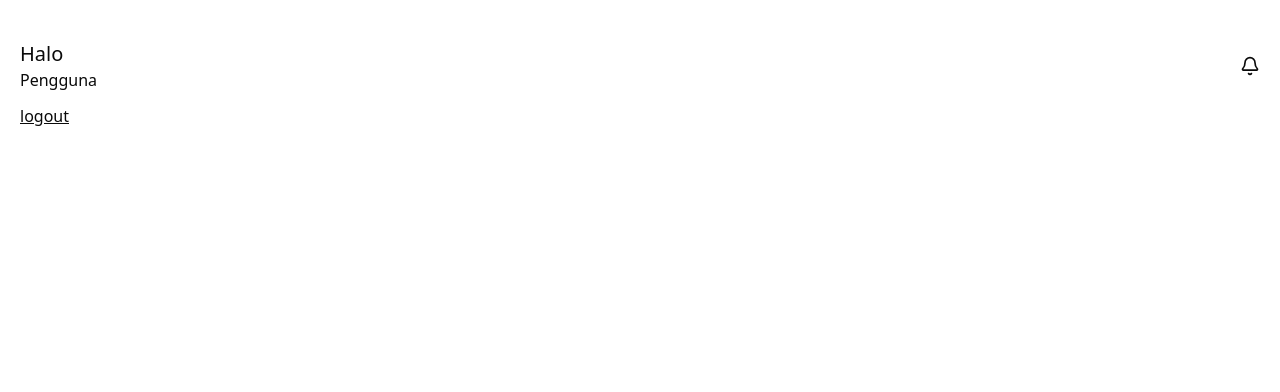
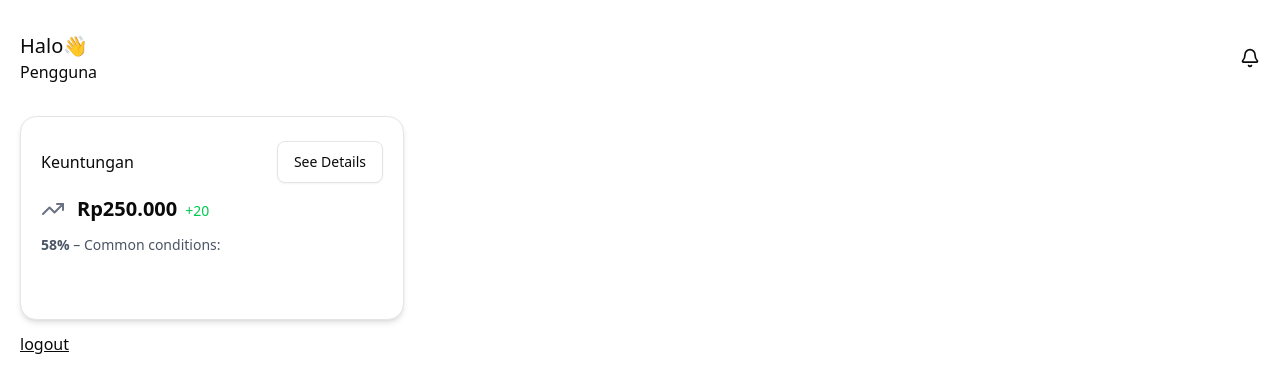
Before and after one commit to contactmadun/orbit-ui, a Vue app: page / in a window 1280 px wide. Shown: the top 392 px of the page. Built offline with nearby package versions, Linux system fonts and the light colour scheme; sample sign-in values are in the browser's storage.

Commit message:
try ui home

```diff
--- a/src/axios.js
+++ b/src/axios.js
@@ -1,8 +1,8 @@
 import axios from 'axios'
 
 const api= axios.create({
-    // baseURL: 'http://localhost:3000/'
-    baseURL: 'https://api2.personal-assistant.biz.id/'
+    baseURL: 'http://localhost:3000/'
+    // baseURL: 'https://api2.personal-assistant.biz.id/'
 })
 
 // Interceptor: semua request otomatis pakai token
--- a/src/components/HomePage.vue
+++ b/src/components/HomePage.vue
@@ -1,8 +1,9 @@
 <script setup>
 // import Label from './ui/label/Label.vue'
 // import Input from './ui/input/Input.vue'
-// import Button from './ui/button/Button.vue'
-import { Bell } from 'lucide-vue-next'
+import { Card, CardContent } from './ui/card'
+import Button from './ui/button/Button.vue'
+import { Bell, User, TrendingUp } from 'lucide-vue-next'
 import { useRouter } from 'vue-router'
 import { ref } from 'vue'
 import { useUserStore } from '@/stores'
@@ -26,18 +27,47 @@ const handleLogout = async () => {
   }
 }
 
+const props = defineProps({
+  title: { type: String, required: true},
+  value: { type: Number, required: true},
+  growth: { type: Number, default: 0},
+  percentage: { type: Number, required: true},
+  conditions: { type: String, required: true}
+})
 </script>
 
 <template>
-    <div class="flex flex-col gap-3 items-start lg:justify-center mb-10 pt-10 px-5">
+    <div class="flex flex-col gap-3 items-start lg:justify-center mb-10 pt-8 px-5">
       <div class="flex justify-between items-center w-full">
       <div class="flex flex-col">
-        <h1 class="text-xl font-medium">Halo</h1>
+        <h1 class="text-xl font-medium">Halo👋</h1>
         <h6>{{ userStore.user?.name || "Pengguna" }}</h6>
       </div>
       <Bell class="w-5 h-5 cursor-pointer" />
-    </div>
-        <button @click="handleLogout" class="underline" :disabled="loading">{{ loading ? "Proses logout..." : "logout" }}</button>
+      </div>
+      <Card class="w-full max-w-sm shadow-md mt-5 rounded-2xl">
+        <CardContent class="px-5 pb-10 flex flex-col gap-3">
+          <!-- Header -->
+          <div class="flex justify-between items-center">
+            <h2 class="text-base font-medium">Keuntungan</h2>
+            <Button variant="outline" size="sm" class="px-4 py-5">See Details</Button>
+          </div>
 
+          <!-- Value -->
+          <div class="flex items-center gap-3">
+            <TrendingUp class="w-6 h-6 text-gray-500" />
+            <div class="flex items-baseline gap-2">
+              <span class="text-xl font-bold">Rp250.000</span>
+              <span class="text-green-500 font-medium text-sm">+20</span>
+            </div>
+          </div>
+
+          <!-- Info -->
+          <p class="text-sm text-gray-600">
+            <span class="font-bold">58%</span> – Common conditions: {{ conditions }}
+          </p>
+        </CardContent>
+      </Card>
+      <button @click="handleLogout" class="underline" :disabled="loading">{{ loading ? "Proses logout..." : "logout" }}</button>
     </div>
 </template>
--- /dev/null
+++ b/src/components/ui/card/Card.vue
@@ -0,0 +1,21 @@
+<script setup>
+import { cn } from "@/lib/utils";
+
+const props = defineProps({
+  class: { type: null, required: false },
+});
+</script>
+
+<template>
+  <div
+    data-slot="card"
+    :class="
+      cn(
+        'bg-card text-card-foreground flex flex-col gap-6 rounded-xl border py-6 shadow-sm',
+        props.class,
+      )
+    "
+  >
+    <slot />
+  </div>
+</template>
--- /dev/null
+++ b/src/components/ui/card/CardAction.vue
@@ -0,0 +1,21 @@
+<script setup>
+import { cn } from "@/lib/utils";
+
+const props = defineProps({
+  class: { type: null, required: false },
+});
+</script>
+
+<template>
+  <div
+    data-slot="card-action"
+    :class="
+      cn(
+        'col-start-2 row-span-2 row-start-1 self-start justify-self-end',
+        props.class,
+      )
+    "
+  >
+    <slot />
+  </div>
+</template>
--- /dev/null
+++ b/src/components/ui/card/CardContent.vue
@@ -0,0 +1,13 @@
+<script setup>
+import { cn } from "@/lib/utils";
+
+const props = defineProps({
+  class: { type: null, required: false },
+});
+</script>
+
+<template>
+  <div data-slot="card-content" :class="cn('px-6', props.class)">
+    <slot />
+  </div>
+</template>
--- /dev/null
+++ b/src/components/ui/card/CardDescription.vue
@@ -0,0 +1,16 @@
+<script setup>
+import { cn } from "@/lib/utils";
+
+const props = defineProps({
+  class: { type: null, required: false },
+});
+</script>
+
+<template>
+  <p
+    data-slot="card-description"
+    :class="cn('text-muted-foreground text-sm', props.class)"
+  >
+    <slot />
+  </p>
+</template>
--- /dev/null
+++ b/src/components/ui/card/CardFooter.vue
@@ -0,0 +1,16 @@
+<script setup>
+import { cn } from "@/lib/utils";
+
+const props = defineProps({
+  class: { type: null, required: false },
+});
+</script>
+
+<template>
+  <div
+    data-slot="card-footer"
+    :class="cn('flex items-center px-6 [.border-t]:pt-6', props.class)"
+  >
+    <slot />
+  </div>
+</template>
--- /dev/null
+++ b/src/components/ui/card/CardHeader.vue
@@ -0,0 +1,21 @@
+<script setup>
+import { cn } from "@/lib/utils";
+
+const props = defineProps({
+  class: { type: null, required: false },
+});
+</script>
+
+<template>
+  <div
+    data-slot="card-header"
+    :class="
+      cn(
+        '@container/card-header grid auto-rows-min grid-rows-[auto_auto] items-start gap-1.5 px-6 has-data-[slot=card-action]:grid-cols-[1fr_auto] [.border-b]:pb-6',
+        props.class,
+      )
+    "
+  >
+    <slot />
+  </div>
+</template>
--- /dev/null
+++ b/src/components/ui/card/CardTitle.vue
@@ -0,0 +1,16 @@
+<script setup>
+import { cn } from "@/lib/utils";
+
+const props = defineProps({
+  class: { type: null, required: false },
+});
+</script>
+
+<template>
+  <h3
+    data-slot="card-title"
+    :class="cn('leading-none font-semibold', props.class)"
+  >
+    <slot />
+  </h3>
+</template>
--- /dev/null
+++ b/src/components/ui/card/index.js
@@ -0,0 +1,7 @@
+export { default as Card } from "./Card.vue";
+export { default as CardAction } from "./CardAction.vue";
+export { default as CardContent } from "./CardContent.vue";
+export { default as CardDescription } from "./CardDescription.vue";
+export { default as CardFooter } from "./CardFooter.vue";
+export { default as CardHeader } from "./CardHeader.vue";
+export { default as CardTitle } from "./CardTitle.vue";
```
